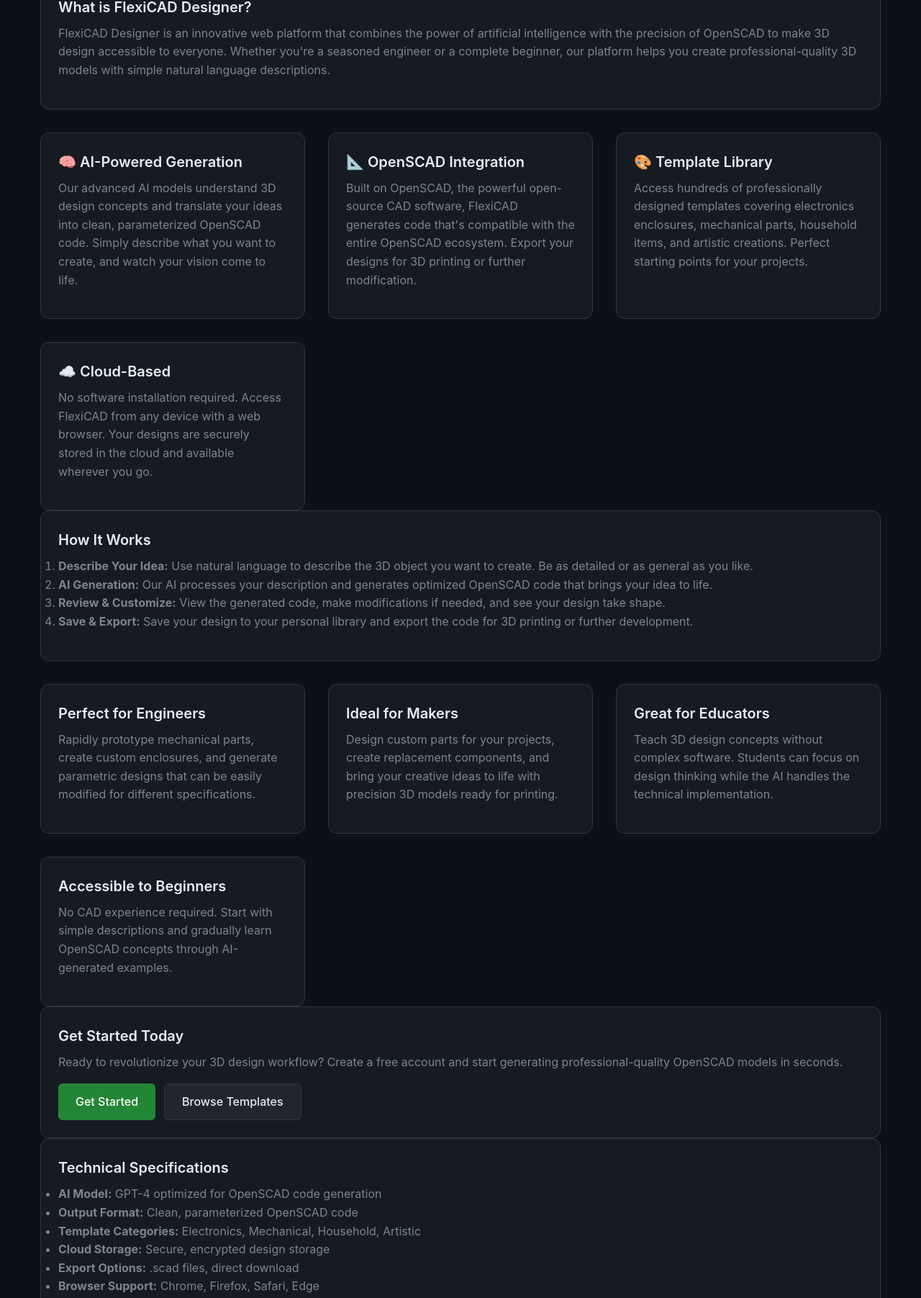
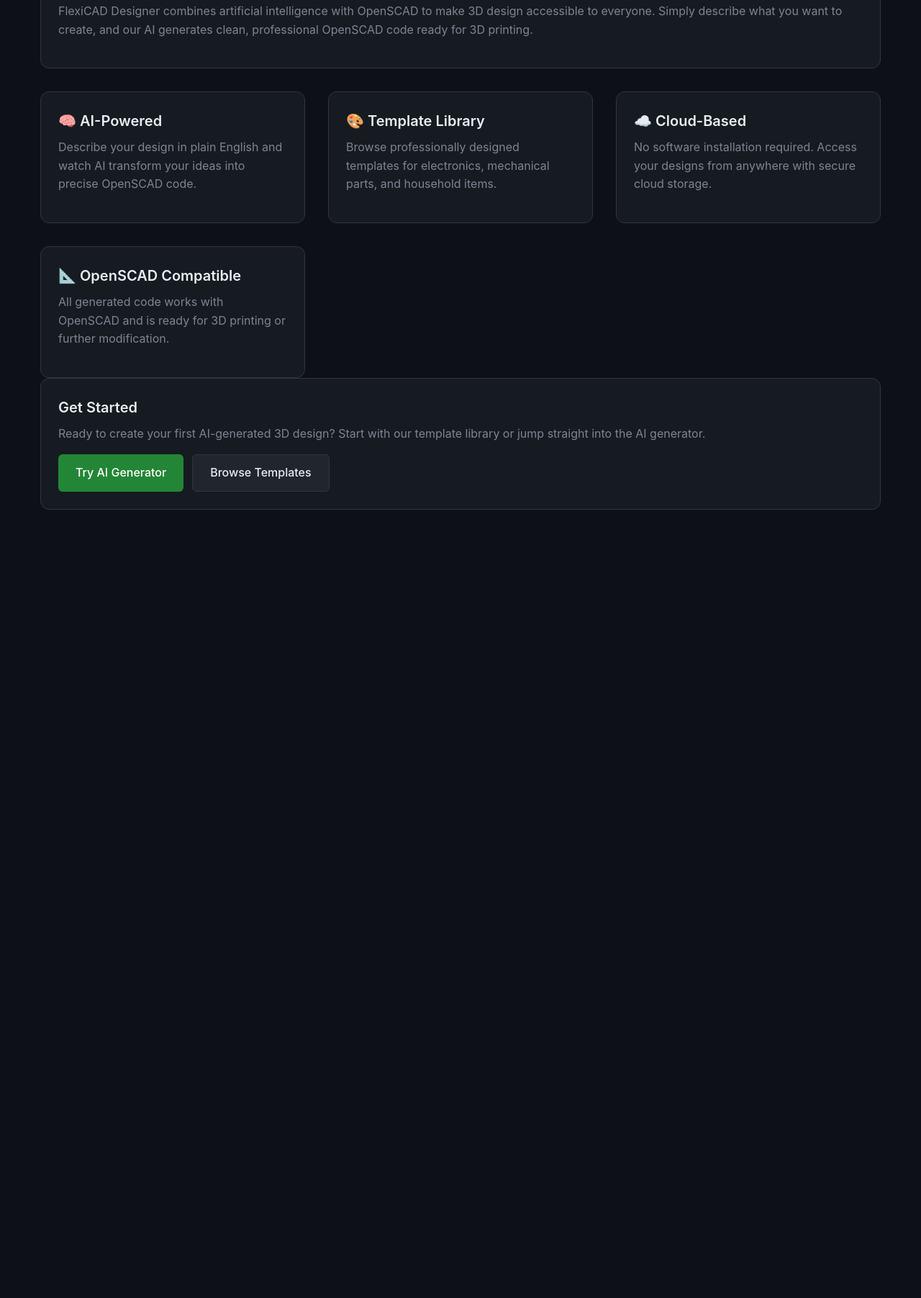
Before and after one commit to Wiradjuri/FlexiCAD-Designer, a website: page public/about.html in a window 1280 px wide. Shown: the part 324-2127 px from the top of the page at 72% size. After the commit the page ends 1064 px from the top, so only its background shows below. Drawn offline with nearby package versions, Linux system fonts and the light colour scheme.

```diff
--- a/public/about.html
+++ b/public/about.html
@@ -28,160 +28,90 @@
     <div class="container">
         <div class="page-header">
             <h1 class="page-title">About FlexiCAD Designer</h1>
-            <p class="page-subtitle">Revolutionizing 3D design with AI-powered OpenSCAD generation</p>
+            <p class="page-subtitle">AI-powered 3D design made simple</p>
         </div>
 
         <div class="card">
             <div class="card-title">What is FlexiCAD Designer?</div>
             <div class="card-description">
-                FlexiCAD Designer is an innovative web platform that combines the power of artificial intelligence
-                with the precision of OpenSCAD to make 3D design accessible to everyone. Whether you're a seasoned
-                engineer or a complete beginner, our platform helps you create professional-quality 3D models with
-                simple natural language descriptions.
+                FlexiCAD Designer combines artificial intelligence with OpenSCAD to make 3D design accessible to everyone.
+                Simply describe what you want to create, and our AI generates clean, professional OpenSCAD code ready for 3D printing.
             </div>
         </div>
 
         <div class="card-grid">
             <div class="card">
-                <div class="card-title">🧠 AI-Powered Generation</div>
+                <div class="card-title">🧠 AI-Powered</div>
                 <div class="card-description">
-                    Our advanced AI models understand 3D design concepts and translate your ideas into clean,
-                    parameterized OpenSCAD code. Simply describe what you want to create, and watch your vision
-                    come to life.
-                </div>
-            </div>
-
-            <div class="card">
-                <div class="card-title">📐 OpenSCAD Integration</div>
-                <div class="card-description">
-                    Built on OpenSCAD, the powerful open-source CAD software, FlexiCAD generates code that's
-                    compatible with the entire OpenSCAD ecosystem. Export your designs for 3D printing or
-                    further modification.
+                    Describe your design in plain English and watch AI transform your ideas into precise OpenSCAD code.
                 </div>
             </div>
 
             <div class="card">
                 <div class="card-title">🎨 Template Library</div>
                 <div class="card-description">
-                    Access hundreds of professionally designed templates covering electronics enclosures,
-                    mechanical parts, household items, and artistic creations. Perfect starting points for
-                    your projects.
+                    Browse professionally designed templates for electronics, mechanical parts, and household items.
                 </div>
             </div>
 
             <div class="card">
                 <div class="card-title">☁️ Cloud-Based</div>
                 <div class="card-description">
-                    No software installation required. Access FlexiCAD from any device with a web browser.
-                    Your designs are securely stored in the cloud and available wherever you go.
+                    No software installation required. Access your designs from anywhere with secure cloud storage.
+                </div>
+            </div>
+
+            <div class="card">
+                <div class="card-title">📐 OpenSCAD Compatible</div>
+                <div class="card-description">
+                    All generated code works with OpenSCAD and is ready for 3D printing or further modification.
                 </div>
             </div>
         </div>
 
         <div class="card">
-            <div class="card-title">How It Works</div>
+            <div class="card-title">Get Started</div>
             <div class="card-description">
-                <ol class="content-list">
-                    <li><strong>Describe Your Idea:</strong> Use natural language to describe the 3D object you want to create. Be as detailed or as general as you like.</li>
-                    <li><strong>AI Generation:</strong> Our AI processes your description and generates optimized OpenSCAD code that brings your idea to life.</li>
-                    <li><strong>Review & Customize:</strong> View the generated code, make modifications if needed, and see your design take shape.</li>
-                    <li><strong>Save & Export:</strong> Save your design to your personal library and export the code for 3D printing or further development.</li>
-                </ol>
-            </div>
-        </div>
-
-        <div class="card-grid">
-            <div class="card">
-                <div class="card-title">Perfect for Engineers</div>
-                <div class="card-description">
-                    Rapidly prototype mechanical parts, create custom enclosures, and generate parametric designs
-                    that can be easily modified for different specifications.
-                </div>
-            </div>
-
-            <div class="card">
-                <div class="card-title">Ideal for Makers</div>
-                <div class="card-description">
-                    Design custom parts for your projects, create replacement components, and bring your creative
-                    ideas to life with precision 3D models ready for printing.
-                </div>
-            </div>
-
-            <div class="card">
-                <div class="card-title">Great for Educators</div>
-                <div class="card-description">
-                    Teach 3D design concepts without complex software. Students can focus on design thinking while
-                    the AI handles the technical implementation.
-                </div>
-            </div>
-
-            <div class="card">
-                <div class="card-title">Accessible to Beginners</div>
-                <div class="card-description">
-                    No CAD experience required. Start with simple descriptions and gradually learn OpenSCAD
-                    concepts through AI-generated examples.
-                </div>
-            </div>
-        </div>
-
-        <div class="card">
-            <div class="card-title">Get Started Today</div>
-            <div class="card-description">
-                Ready to revolutionize your 3D design workflow? Create a free account and start generating
-                professional-quality OpenSCAD models in seconds.
+                Ready to create your first AI-generated 3D design? Start with our template library or jump straight into the AI generator.
             </div>
             <div class="card-actions mt-2">
-                <a href="login.html" class="btn btn-primary" id="getStartedBtn">Get Started</a>
+                <a href="ai.html" class="btn btn-primary" id="getStartedBtn">Try AI Generator</a>
                 <a href="templates.html" class="btn btn-secondary">Browse Templates</a>
-            </div>
-        </div>
-
-        <div class="card">
-            <div class="card-title">Technical Specifications</div>
-            <div class="card-description">
-                <ul class="content-list">
-                    <li><strong>AI Model:</strong> GPT-4 optimized for OpenSCAD code generation</li>
-                    <li><strong>Output Format:</strong> Clean, parameterized OpenSCAD code</li>
-                    <li><strong>Template Categories:</strong> Electronics, Mechanical, Household, Artistic</li>
-                    <li><strong>Cloud Storage:</strong> Secure, encrypted design storage</li>
-                    <li><strong>Export Options:</strong> .scad files, direct download</li>
-                    <li><strong>Browser Support:</strong> Chrome, Firefox, Safari, Edge</li>
-                </ul>
             </div>
         </div>
     </div>
 
     <script src="https://unpkg.com/@supabase/supabase-js@2"></script>
     <script>
-        // Initialize Supabase client
-        const { createClient } = supabase;
-        const supabaseClient = createClient(
-            window.FlexiCADConfig.supabase.url,
-            window.FlexiCADConfig.supabase.anonKey
-        );
+        // Simple auth check - redirect to AI generator if logged in, login page if not
+        const user = sessionStorage.getItem('flexicad_user');
 
-        // Check if user is logged in
-        checkAuthStatus();
-
-        async function checkAuthStatus() {
-            const { data: { user } } = await supabaseClient.auth.getUser();
-
-            if (user) {
-                const navUser = document.getElementById('navUser');
+        if (user) {
+            const navUser = document.querySelector('.nav-user');
+            if (navUser) {
                 navUser.classList.remove('nav-user-hidden');
                 navUser.style.display = 'flex';
-                document.getElementById('userInfo').textContent = user.email;
-                document.getElementById('getStartedBtn').href = 'home.html';
-                document.getElementById('getStartedBtn').textContent = 'Go to Dashboard';
+            }
+
+            const userInfo = document.getElementById('userInfo');
+            if (userInfo) {
+                const userData = JSON.parse(user);
+                userInfo.textContent = userData.email;
+            }
+
+            // Update button to go to AI generator if logged in
+            const getStartedBtn = document.getElementById('getStartedBtn');
+            if (getStartedBtn) {
+                getStartedBtn.href = 'ai.html';
+                getStartedBtn.textContent = 'Try AI Generator';
             }
         }
 
         async function handleLogout() {
             try {
-                const { error } = await supabaseClient.auth.signOut();
-                if (error) throw error;
-
-                window.location.href = 'login.html';
+                // Clear session storage
+                sessionStorage.removeItem('flexicad_user');
+                window.location.href = 'index.html';
             } catch (error) {
                 console.error('Error logging out:', error);
                 alert('Error logging out. Please try again.');
```
Also changed, not shown: public/ai.html (+2 -0 lines).
